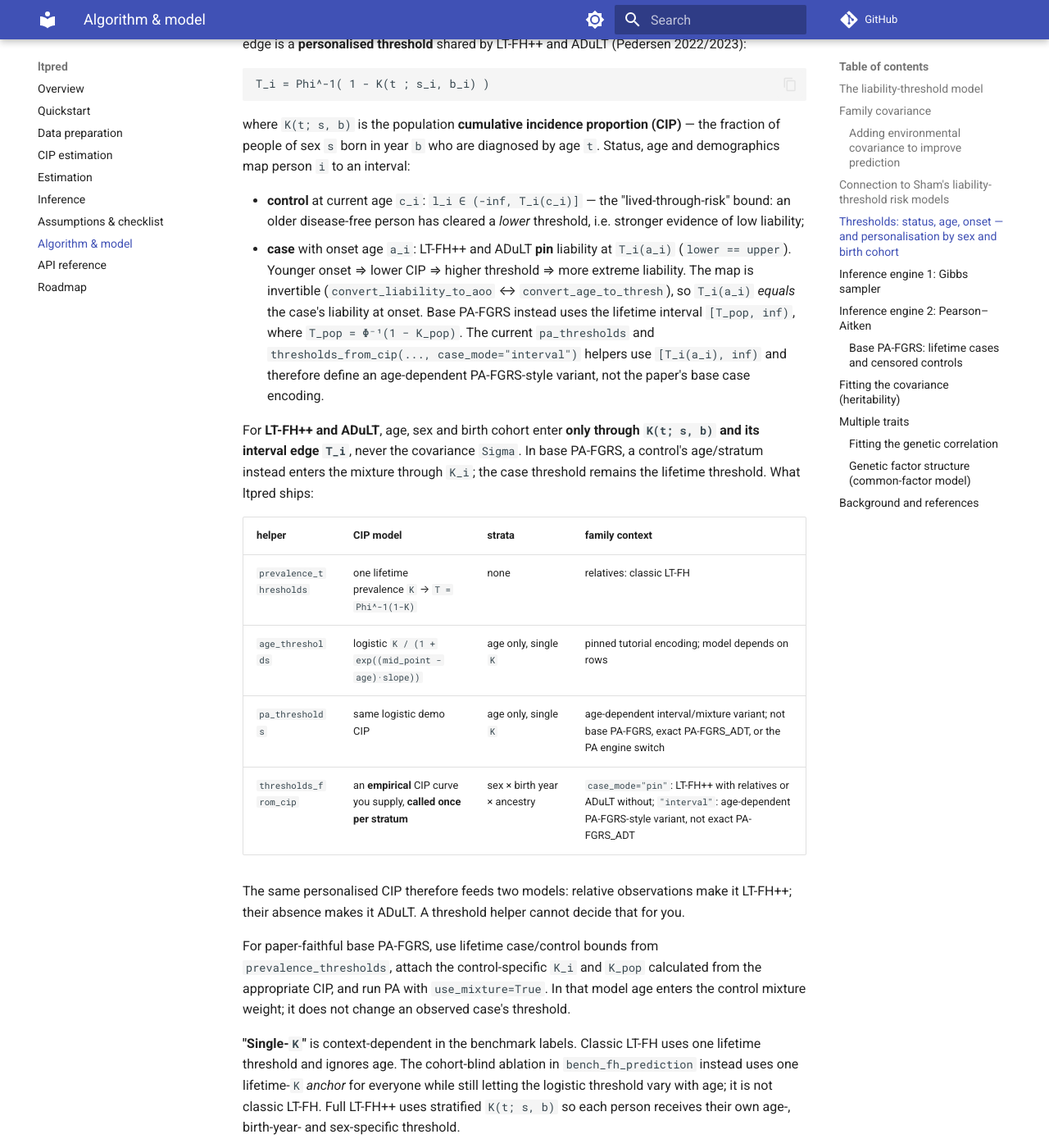
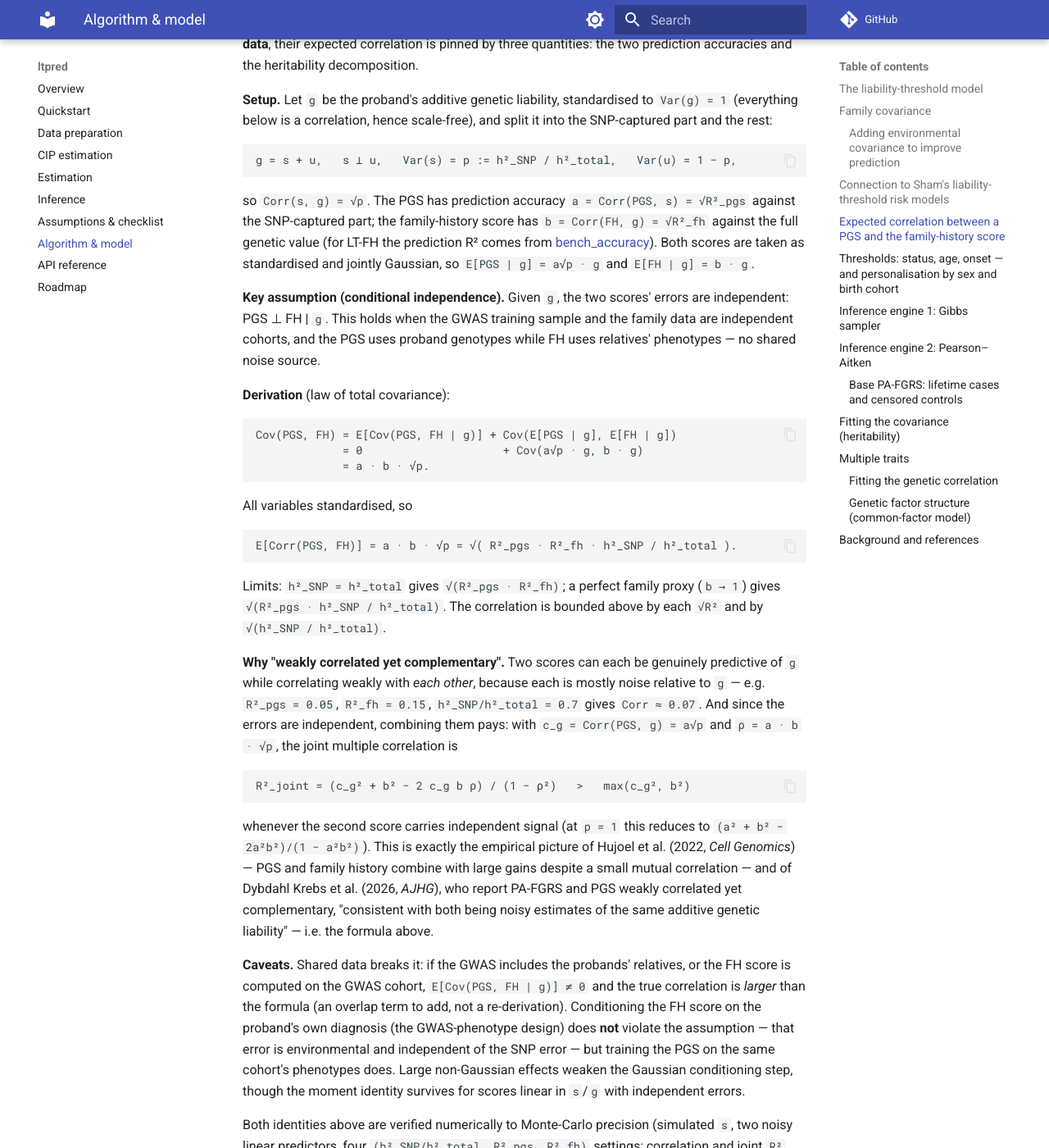
Before and after one commit to bvilhjal/ltpred, an MkDocs documentation site: the page built from docs/algorithm.md, in a window 1280 px wide and 1400 px high, scrolled down 5851 px. Shown: the whole window at 82% size. Built offline with MkDocs 1.6.1 and Material for MkDocs 9.7.7, drawn with Linux system fonts in a browser that asks for light colours; comment, search, counter and statistics services are not loaded; some of the changed text lies outside the part shown.

Commit message:
docs: expected PGS x family-history correlation (theory section)
Adds the derivation to algorithm.md (after the Sham section): for a PGS
and an FH/LT-FH score trained on independent data, with the probit/
liability model and conditional independence of the scores' errors given g,
E[Corr(PGS, FH)] = sqrt(R2_pgs * R2_fh * h2_SNP / h2_total). Includes the
regression-coefficient-correct derivation, limits, the joint multiple
correlation R2_joint = (c_g^2 + b^2 - 2 c_g b rho)/(1 - rho^2), the
weak-but-complementary interpretation (Hujoel et al. 2022; Dybdahl Krebs
et al. 2026), and caveats (shared data adds an overlap term). Both
identities verified numerically to ~1e-3 Monte-Carlo precision over four
(h2_SNP/h2_total, R2_pgs, R2_fh) settings.

````diff
--- a/docs/algorithm.md
+++ b/docs/algorithm.md
@@ -276,6 +276,85 @@ LT-FH++ conditions on relatives; ADuLT uses only the index person. Base PA-FGRS
 uses lifetime-threshold intervals for observed cases and an age-censored-control
 mixture with Pearson–Aitken. Gibbs and Pearson–Aitken can both be applied to the
 LT-FH/LT-FH++/ADuLT bounds; ltpred's PA-FGRS mixture has no Gibbs implementation.
+
+## Expected correlation between a PGS and the family-history score
+
+When a polygenic score (PGS) and the family-history (LT-FH) score are trained
+on **independent data**, their expected correlation is pinned by three
+quantities: the two prediction accuracies and the heritability decomposition.
+
+**Setup.** Let `g` be the proband's additive genetic liability, standardised
+to `Var(g) = 1` (everything below is a correlation, hence scale-free), and
+split it into the SNP-captured part and the rest:
+
+```text
+g = s + u,   s ⊥ u,   Var(s) = p := h²_SNP / h²_total,   Var(u) = 1 − p,
+```
+
+so `Corr(s, g) = √p`. The PGS has prediction accuracy `a = Corr(PGS, s) =
+√R²_pgs` against the SNP-captured part; the family-history score has
+`b = Corr(FH, g) = √R²_fh` against the full genetic value (for LT-FH the
+prediction R² comes from [bench_accuracy](https://github.com/bvilhjal/ltpred/blob/main/benchmarks/RESULTS.md)). Both
+scores are taken as standardised and jointly Gaussian, so
+`E[PGS | g] = a√p · g` and `E[FH | g] = b · g`.
+
+**Key assumption (conditional independence).** Given `g`, the two scores'
+errors are independent: PGS ⊥ FH | `g`. This holds when the GWAS training
+sample and the family data are independent cohorts, and the PGS uses proband
+genotypes while FH uses relatives' phenotypes — no shared noise source.
+
+**Derivation** (law of total covariance):
+
+```text
+Cov(PGS, FH) = E[Cov(PGS, FH | g)] + Cov(E[PGS | g], E[FH | g])
+             = 0                     + Cov(a√p · g, b · g)
+             = a · b · √p.
+```
+
+All variables standardised, so
+
+```text
+E[Corr(PGS, FH)] = a · b · √p = √( R²_pgs · R²_fh · h²_SNP / h²_total ).
+```
+
+Limits: `h²_SNP = h²_total` gives `√(R²_pgs · R²_fh)`; a perfect family proxy
+(`b → 1`) gives `√(R²_pgs · h²_SNP / h²_total)`. The correlation is bounded
+above by each `√R²` and by `√(h²_SNP / h²_total)`.
+
+**Why "weakly correlated yet complementary".** Two scores can each be
+genuinely predictive of `g` while correlating weakly with *each other*,
+because each is mostly noise relative to `g` — e.g. `R²_pgs = 0.05`,
+`R²_fh = 0.15`, `h²_SNP/h²_total = 0.7` gives `Corr ≈ 0.07`. And since the
+errors are independent, combining them pays: with
+`c_g = Corr(PGS, g) = a√p` and `ρ = a · b · √p`, the joint multiple
+correlation is
+
+```text
+R²_joint = (c_g² + b² − 2 c_g b ρ) / (1 − ρ²)   >   max(c_g², b²)
+```
+
+whenever the second score carries independent signal (at `p = 1` this reduces
+to `(a² + b² − 2a²b²)/(1 − a²b²)`). This is exactly the empirical picture of
+Hujoel et al. (2022, *Cell Genomics*) — PGS and family history combine with
+large gains despite a small mutual correlation — and of Dybdahl Krebs et al.
+(2026, *AJHG*), who report PA-FGRS and PGS weakly correlated yet
+complementary, "consistent with both being noisy estimates of the same
+additive genetic liability" — i.e. the formula above.
+
+**Caveats.** Shared data breaks it: if the GWAS includes the probands'
+relatives, or the FH score is computed on the GWAS cohort,
+`E[Cov(PGS, FH | g)] ≠ 0` and the true correlation is *larger* than the
+formula (an overlap term to add, not a re-derivation). Conditioning the FH
+score on the proband's own diagnosis (the GWAS-phenotype design) does **not**
+violate the assumption — that error is environmental and independent of the
+SNP error — but training the PGS on the same cohort's phenotypes does. Large
+non-Gaussian effects weaken the Gaussian conditioning step, though the moment
+identity survives for scores linear in `s`/`g` with independent errors.
+
+Both identities above are verified numerically to Monte-Carlo precision
+(simulated `s`, two noisy linear predictors, four
+`(h²_SNP/h²_total, R²_pgs, R²_fh)` settings; correlation and joint `R²`
+recovered to ~1e-3).
 
 ## Thresholds: status, age, onset — and personalisation by sex and birth cohort
 
````
